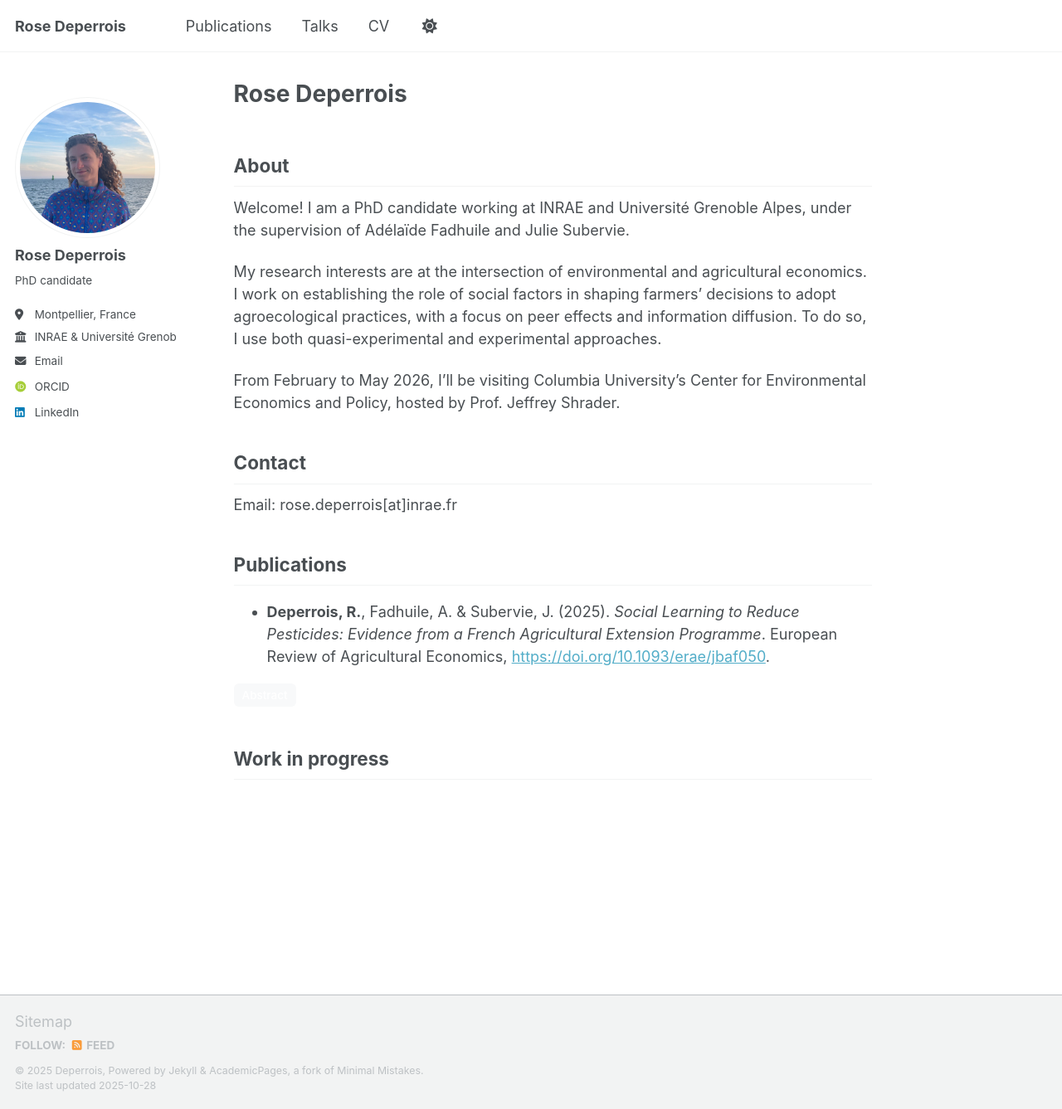
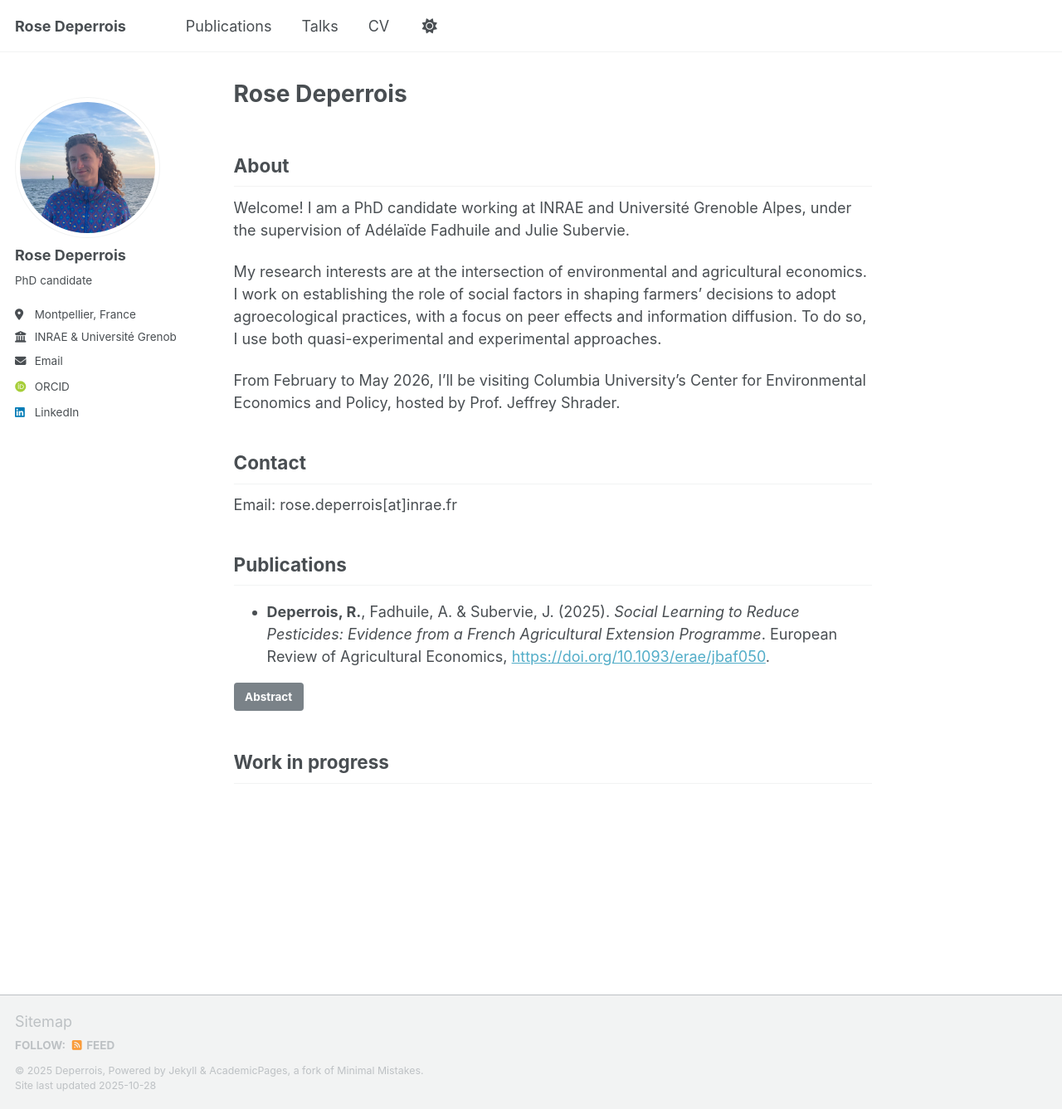
Before and after one commit to rosedeperrois/rosedeperrois.github.io, a Jekyll site: the page built from _pages/about.md, in a window 1280 px wide and 1337 px high. Shown: the whole window at 83% size. Built offline with Jekyll 4.4.1, drawn with Linux system fonts in a browser that asks for light colours; some web fonts are replaced; a script that is not in the unit is left out.

Commit message:
Update _buttons.scss

```diff
--- a/_sass/layout/_buttons.scss
+++ b/_sass/layout/_buttons.scss
@@ -153,48 +153,6 @@
   }
 }
 
-
-/* === Abstract button style === */
-details.abstract-box {
-  margin-top: 0.5em;
-  margin-bottom: 0.5em;
-}
-
-/* Style du "bouton" */
-details.abstract-box summary {
-  cursor: pointer;
-  display: inline-block;
-  border: 1px solid #ccc;
-  border-radius: 6px;
-  padding: 4px 10px;
-  font-weight: 500;
-  background-color: #f8f9fa;
-  transition: all 0.2s ease-in-out;
-  list-style: none; /* supprime certains marqueurs */
-}
-
-/* Masquer la flèche sur TOUS les navigateurs */
-details.abstract-box summary::-webkit-details-marker,
-details.abstract-box summary::marker {
-  display: none !important;
-  content: "";
-}
-
-/* Effet au survol */
-details.abstract-box summary:hover {
-  background-color: #e6f0ff;
-  border-color: #007acc;
-  color: #007acc;
-}
-
-/* Contenu de l’abstract */
-details.abstract-box p {
-  margin-top: 0.8em;
-  margin-left: 0.5em;
-  font-size: 0.95em;
-  line-height: 1.5;
-}
-
 /* === Abstract button (using .btn style, but removing the arrow) === */
 details.abstract-box {
   margin: 0.5em 0;
```
